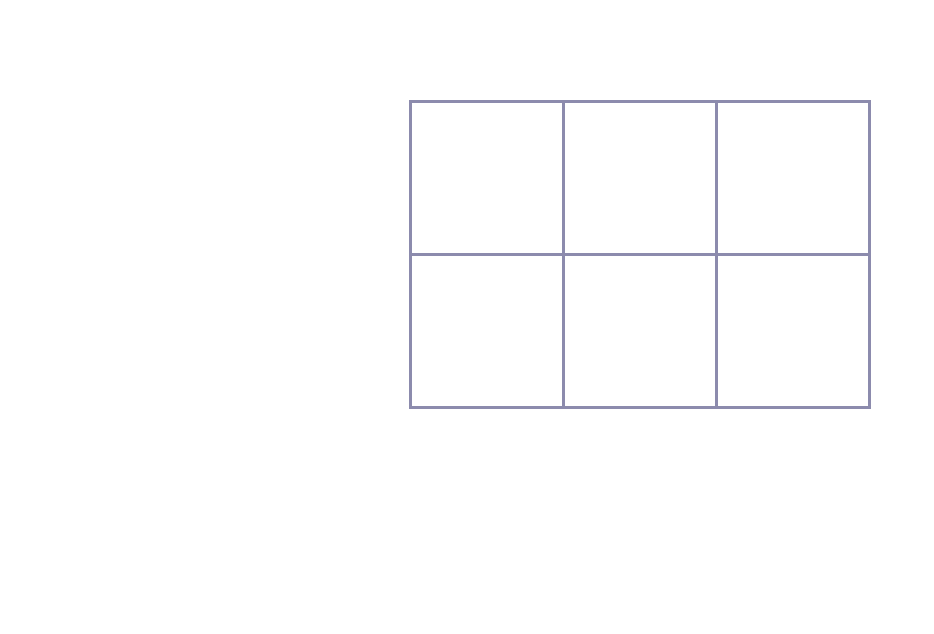
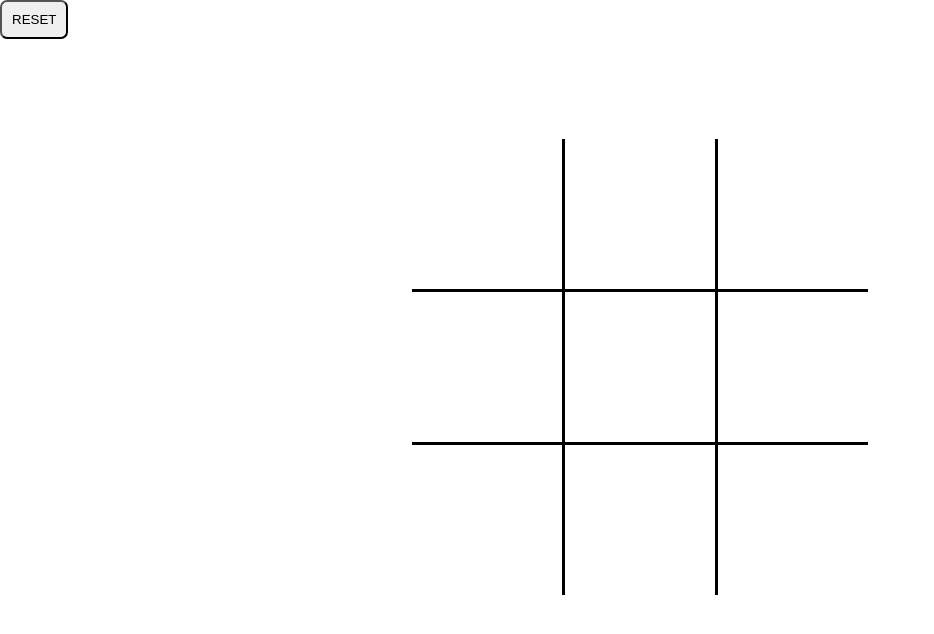
Before and after one commit to YasminMattos/tic-tac-toe, a plain HTML site: page index.html in a window 1280 px wide. Shown: the whole page, without its empty margins (0-934 px from the left). Drawn offline with Linux system fonts and the light colour scheme.

Commit message:
agrega html, css y readme

```diff
--- a/css/main.css
+++ b/css/main.css
@@ -4,19 +4,28 @@
 }
 
 .board {
+    border-top: 1px hidden;
+    border-bottom: 1px hidden;
+    border-collapse: collapse;
     margin: 100px auto 0;
-    border-collapse: collapse; /*no utiliza boder en la tbla*/
+}
+
+.board tr {
+  border-right: 1px hidden;
+  border-left: 1px hidden;
 }
 
 .board td {
+    border: 3px solid #000;
+    font-weight: 500;
+    font-size: 70px;
+    height: 150px;
+    text-align: center;
     width: 150px;
-    height: 150px;
-    border: 3px solid rgb(140, 139, 173);
-    text-align: center;
-    font-weight: 500;
 }
 
-.board td:hover {
-    background-color: lightcoral;
-
+button {
+    padding: 10px;
+    border-radius: 7px 7px 7px 7px;
+    outline: none;
 }
--- a/index.html
+++ b/index.html
@@ -20,8 +20,18 @@
                 <td></td>
                 <td></td>
             </tr>
+            <tr>
+                <td></td>
+                <td></td>
+                <td></td>
+            </tr>
         </tbody>
+        <button onclick="clear()">RESET</button>
     </table>
+
+
+
+
     <script src="js/app.js"></script>
 </body>
 </html>
--- a/js/app.js
+++ b/js/app.js
@@ -1,3 +1,4 @@
+
 window.onload = function() {
     var board = document.querySelector('.board-js');
     board.addEventListener('click', addX);
@@ -11,3 +12,25 @@ function addX (event) {
         event.target.textContent = 'O';
     centinel = !centinel;
 }
+/*
+function verificaFin(O,X){
+    var fin=false;
+    if('X'==3){
+        fin=true;
+        mensaje("!GANASTE!");
+    }
+    if('O'==3){
+        fin=true;
+        mensaje("¡Perdiste!");
+    }
+
+    if(fin){
+        board.addEventListener("click",iniciar,false);
+    }
+    return fin;
+}
+*/
+
+function clear() {
+    document.getElementsByClassName('board').reset();
+}
```
Also changed, not shown: assets/images/gato.png (added), 1 other file.
